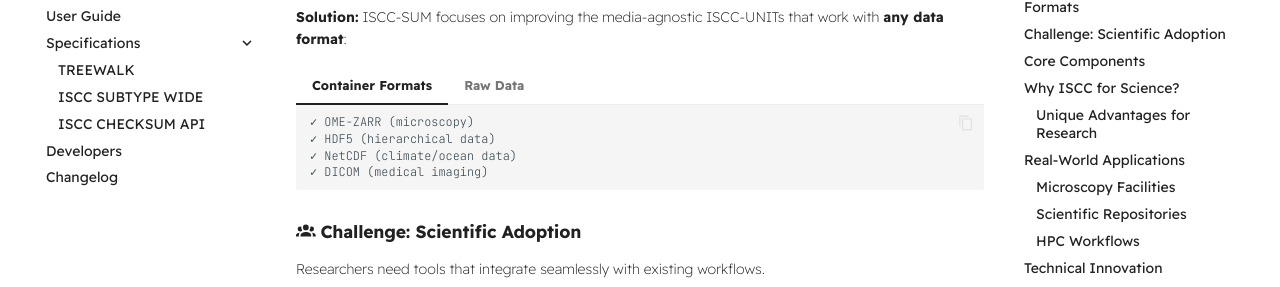
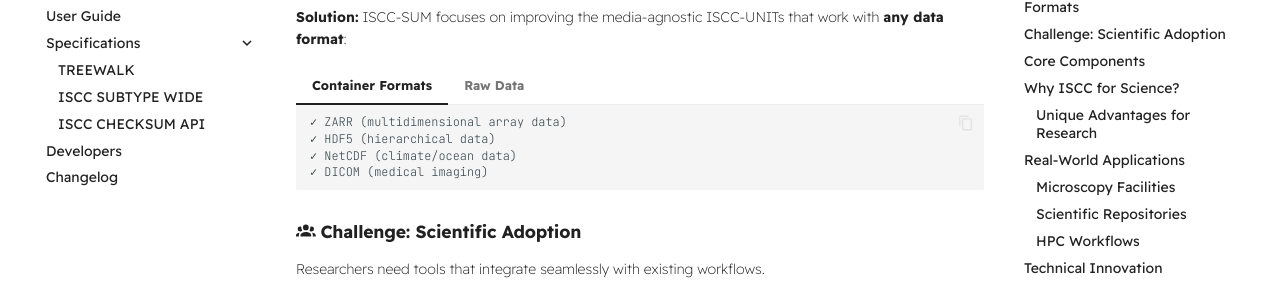
Before and after one commit to etzm/iscc-sum, an MkDocs documentation site: the page built from docs/index.md, in a window 1280 px wide and 900 px high, scrolled down 954 px. Shown: the part 146-433 px from the top of the window. Built offline with MkDocs 1.6.1 and Material for MkDocs 9.7.7, drawn with Linux system fonts in a browser that asks for light colours; emoji names are drawn with the system emoji font; comment, search, counter and statistics services are not loaded.

Commit message:
chore: Update ISCC metadata and documentation

````diff
--- a/docs/index.md
+++ b/docs/index.md
@@ -58,7 +58,7 @@ Scientific data comes in hundreds of specialized formats - from DICOM medical im
 === "Container Formats"
 
     ```
-    ✓ OME-ZARR (microscopy)
+    ✓ ZARR (multidimensional array data)
     ✓ HDF5 (hierarchical data)
     ✓ NetCDF (climate/ocean data)
     ✓ DICOM (medical imaging)
````
Also changed, not shown: .iscc.json.
